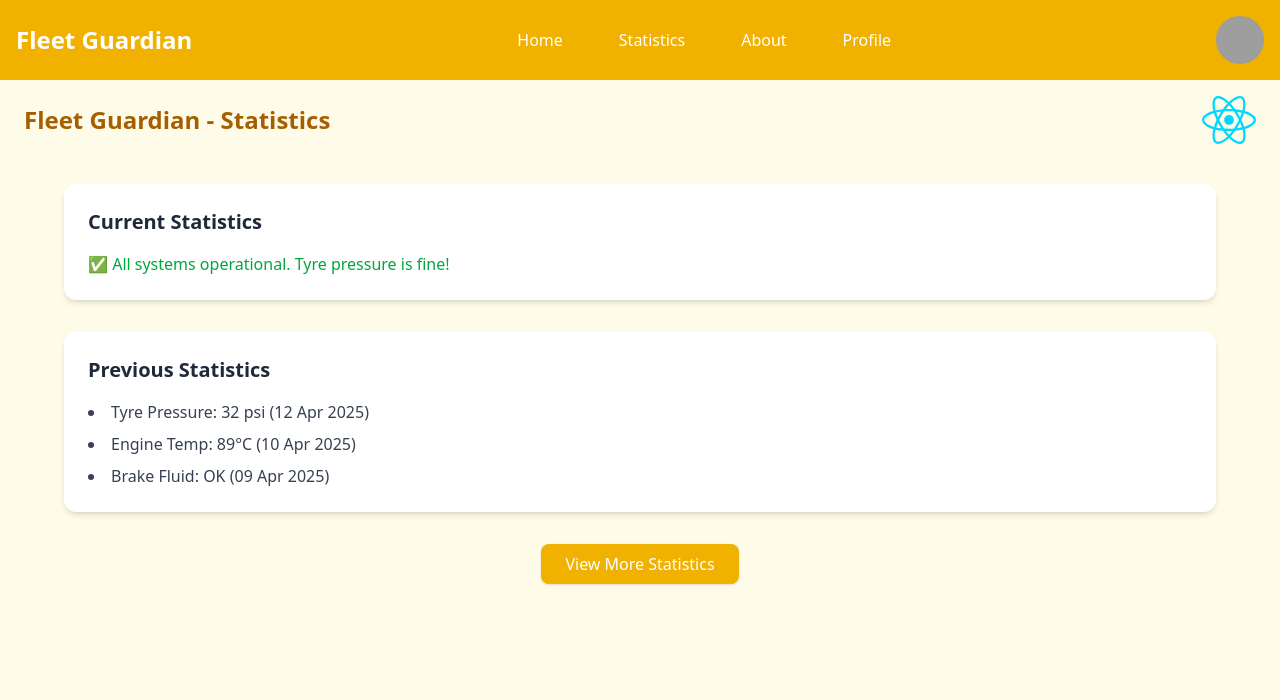
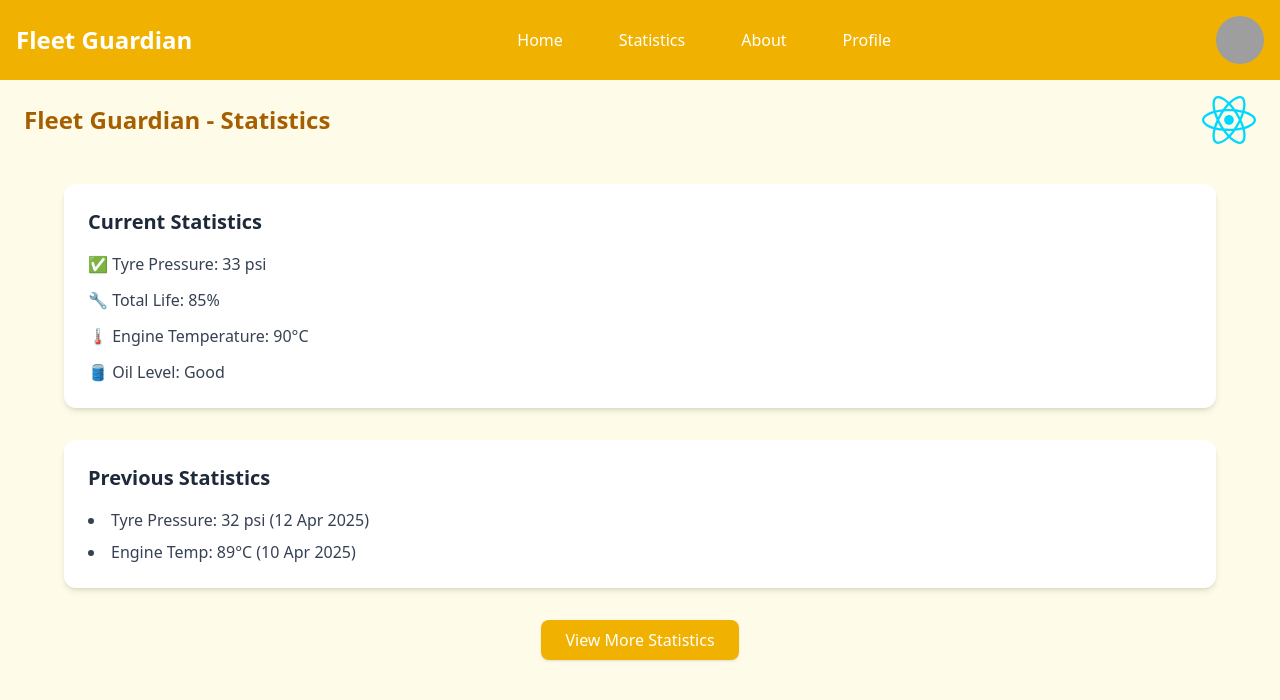
Before and after one commit to Shaldonbarnes10/Smart_fleet_guardian_Hackfest2025, a React (Vite) app in the folder frontend/: page /Statistics in a window 1280 px wide. Shown: the top 700 px of the page. Built offline with nearby package versions, Linux system fonts and the light colour scheme; grey boxes are pictures that could not be loaded.

Commit message:
The change where the statistics page is fixed

```diff
--- a/frontend/src/App.jsx
+++ b/frontend/src/App.jsx
@@ -1,10 +1,16 @@
 import { BrowserRouter as Router, Routes, Route } from "react-router-dom";
-import Landing from "./pages/Landing"
+import Landing from "./pages/Landing";
 import { AuthProvider } from "./auth-context";
 import AuthForm from "./components/auth/AuthForm";
 import Statistics from "./pages/StatisticsPage";
+import MoreStatistics from "./pages/MoreStatistics";
 import Dashboard from "./pages/Dashboard";
-// Import other components as needed
+
+// Parameter detail components
+import TyrePressure from "./components/Parameters/tyrePressure";
+import TotalLife from "./components/Parameters/totalLife";
+import EngineTemperature from "./components/Parameters/engineTemperature";
+import OilLevel from "./components/Parameters/oilLevel";
 
 function App() {
   return (
@@ -12,14 +18,20 @@ function App() {
       <Router>
         <Routes>
           <Route path="/" element={<Landing />} />
-          <Route path="/Auth" element={<AuthForm />} />
+          <Route path="/auth" element={<AuthForm />} />
           <Route path="/dashboard" element={<Dashboard />} />
-          <Route path="/statistics" element={<Statistics />} />
-          {/* Add other routes as needed */}
+          <Route path="/Statistics" element={<Statistics />} />
+          <Route path="/MoreStatistics" element={<MoreStatistics />} />
+
+          {/* Individual parameter detail routes */}
+          <Route path="/MoreStatistics/tyre-pressure" element={<TyrePressure />} />
+          <Route path="/MoreStatistics/total-life" element={<TotalLife />} />
+          <Route path="/MoreStatistics/engine-temperature" element={<EngineTemperature />} />
+          <Route path="/MoreStatistics/oil-level" element={<OilLevel />} />
         </Routes>
       </Router>
     </AuthProvider>
   );
 }
 
-export default App
+export default App;
--- a/frontend/src/components/dashboard/VehicleInfo.jsx
+++ b/frontend/src/components/dashboard/VehicleInfo.jsx
@@ -1,4 +1,5 @@
 import React, { useState } from "react";
+import defaultImage from "../../assets/Truck.jpg"; // Import your default image here
 
 const VehicleInfo = ({ vehicleName, vehicleRegNumber }) => {
   const [photo, setPhoto] = useState(null);
@@ -6,14 +7,12 @@ const VehicleInfo = ({ vehicleName, vehicleRegNumber }) => {
   const handlePhotoChange = (e) => {
     const file = e.target.files[0];
     if (file) {
-      setPhoto(URL.createObjectURL(file));
+      setPhoto(URL.createObjectURL(file)); // Update the photo with the uploaded file
     }
   };
 
-
-  const handleDelete = (e) => {
-    e.preventDefault();
-    setPhoto(null);
+  const handleDelete = () => {
+    setPhoto(null); // Remove the current photo, whether it's the default or uploaded
   };
 
   return (
@@ -29,12 +28,21 @@ const VehicleInfo = ({ vehicleName, vehicleRegNumber }) => {
           onChange={handlePhotoChange}
           className="mt-2 cursor-pointer hover:underline"
         />
-        {photo && (
-          <div className="mt-4">
-            <img src={photo} alt="Vehicle" className="w-32 h-32 object-cover" />
-            <button className="hover:underline cursor-pointer rounded-2xl mt-2.5 p-2" onClick={handleDelete}>Delete</button>
+        <div className="mt-4">
+          <img
+            src={photo || defaultImage} // Show uploaded photo or default image
+            alt="Vehicle"
+            className="w-32 h-32 object-cover"
+          />
+          <div className="mt-2">
+            <button
+              className="hover:underline cursor-pointer rounded-2xl mt-2.5 p-2"
+              onClick={handleDelete}
+            >
+              {photo ? "Delete" : "Delete Image"} {/* Button text changes */}
+            </button>
           </div>
-        )}
+        </div>
       </div>
     </div>
   );
--- a/frontend/src/pages/StatisticsPage.jsx
+++ b/frontend/src/pages/StatisticsPage.jsx
@@ -1,4 +1,5 @@
 import React from "react";
+import { Link } from "react-router-dom";
 import Navbar from "../components/dashboard/Navbar";
 import logo from "../assets/react.svg";
 
@@ -12,27 +13,33 @@ export default function Statistics() {
       </div>
 
       <div className="px-6 md:px-16 py-6 space-y-8">
+        {/* ✅ Current Statistics */}
         <div className="bg-white p-6 rounded-xl shadow-md">
           <h2 className="text-xl font-semibold text-gray-800 mb-4">Current Statistics</h2>
-          <p className="text-green-600">✅ All systems operational. Tyre pressure is fine!</p>
+          <ul className="space-y-3 text-gray-700 text-base">
+            <li>✅ Tyre Pressure: 33 psi</li>
+            <li>🔧 Total Life: 85%</li>
+            <li>🌡 Engine Temperature: 90°C</li>
+            <li>🛢 Oil Level: Good</li>
+          </ul>
         </div>
 
+        {/* 📊 Previous Statistics */}
         <div className="bg-white p-6 rounded-xl shadow-md">
           <h2 className="text-xl font-semibold text-gray-800 mb-4">Previous Statistics</h2>
           <ul className="list-disc list-inside space-y-2 text-gray-700">
             <li>Tyre Pressure: 32 psi (12 Apr 2025)</li>
             <li>Engine Temp: 89°C (10 Apr 2025)</li>
-            <li>Brake Fluid: OK (09 Apr 2025)</li>
           </ul>
         </div>
 
+        {/* 🔁 Redirect Button */}
         <div className="text-center">
-          <button
-            onClick={() => alert("Redirecting...")}
-            className="bg-yellow-500 text-white px-6 py-2 rounded-lg shadow hover:bg-yellow-600 transition cursor-pointer"
-          >
-            View More Statistics
-          </button>
+          <Link to="/moreStatistics">
+            <button className="bg-yellow-500 text-white px-6 py-2 rounded-lg shadow hover:bg-yellow-600 transition cursor-pointer">
+              View More Statistics
+            </button>
+          </Link>
         </div>
       </div>
     </div>
```
Also changed, not shown: frontend/src/components/auth/AuthForm.jsx (+0 -174 lines).
